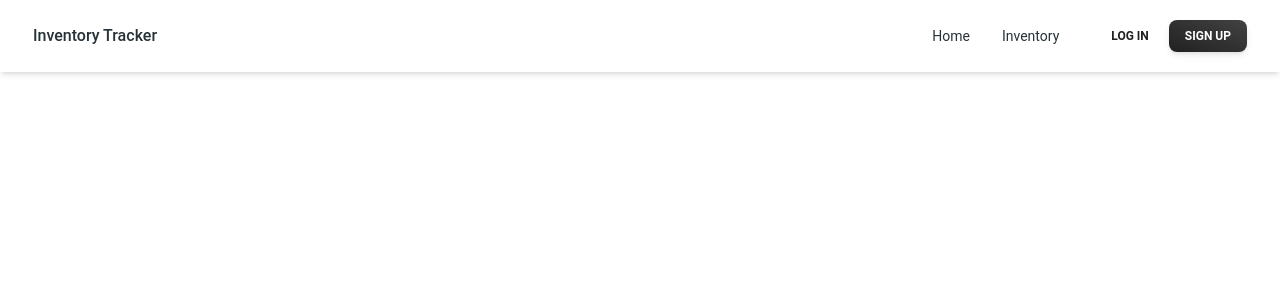
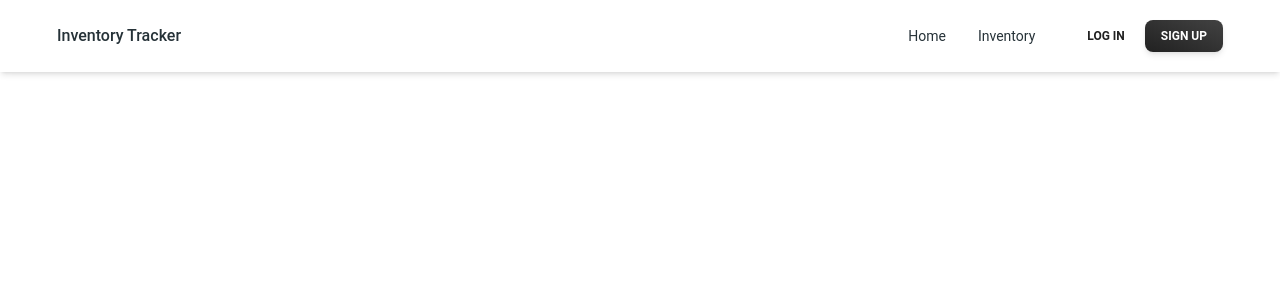
Before and after one commit to luismolinuevo/pantry-tracker, a Next.js app in the folder my-app/: page / in a window 1280 px wide. Shown: the top 300 px of the page. Built offline with nearby package versions, Linux system fonts and the light colour scheme.

Commit message:
added more padding on navbar

```diff
--- a/my-app/components/general/Navbar.jsx
+++ b/my-app/components/general/Navbar.jsx
@@ -48,9 +48,9 @@ export function StickyNavbar() {
   );
 
   return (
-    <div className="px-15 max-h-[768px]">
+    <div className="max-h-[768px]">
       <Navbar className="sticky top-0 z-10 h-max max-w-full rounded-none px-4 py-2 lg:px-8 lg:py-4">
-        <div className="flex items-center justify-between text-blue-gray-900">
+        <div className="flex items-center justify-between text-blue-gray-900 px-6">
           <Typography className="mr-4 cursor-pointer py-1.5 font-medium">
             <Link href={"/"}>Inventory Tracker</Link>
           </Typography>
```
